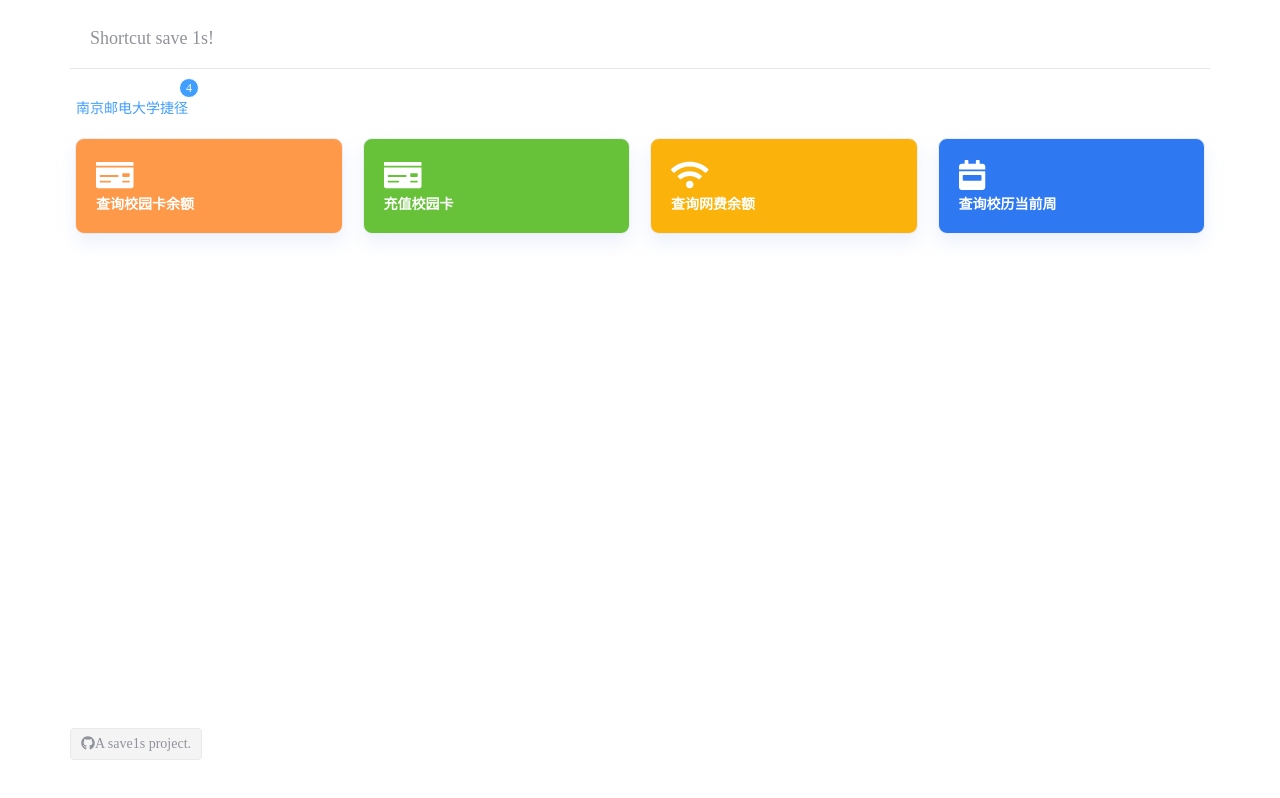
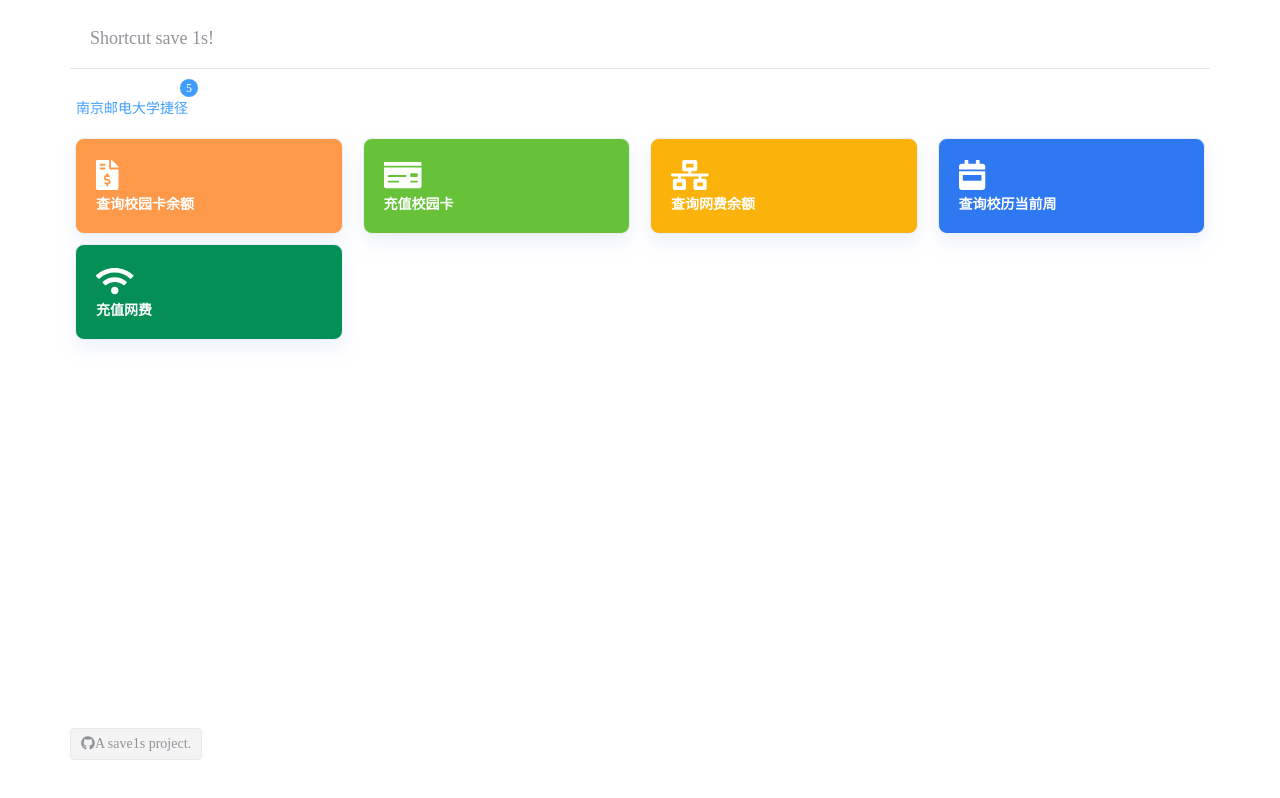
Before and after one commit to save1s/shortcuts, a Vue app: page / in a window 1280 px wide. Built offline with nearby package versions, Linux system fonts and the light colour scheme; the HTML template or start-up script is replaced by a standard one.

Commit message:
fix  duplicate categories, change shortcut icon.

```diff
--- a/public/static/shortcuts.json
+++ b/public/static/shortcuts.json
@@ -2,7 +2,7 @@
     {
         "name": "查询校园卡余额",
         "url": "https://www.icloud.com/shortcuts/f63cc17bdfa646cdb077ddf0abf7b6b0",
-        "icon": "money-check",
+        "icon": "file-invoice-dollar",
         "color": "rgb(254, 153, 73)",
         "description": "一键查询校园卡余额，也可以通过siri语音查询。"
     },
@@ -16,7 +16,7 @@
     {
         "name": "查询网费余额",
         "url": "https://www.icloud.com/shortcuts/7a4625f0d850403cbf96df9bbdaec025",
-        "icon": "wifi",
+        "icon": "network-wired",
         "color": "rgb(251, 179, 11)",
         "description": "查询校园网 NJUPT 网费余额。"
     },
@@ -26,5 +26,12 @@
         "icon": "calendar-week",
         "color": "rgb(46, 120, 242)",
         "description": "一键查询校历当前周。"
+    },
+    {
+        "name": "充值网费",
+        "url": "https://www.icloud.com/shortcuts/ca16b72b24014a819076fa37b4617e4d",
+        "icon": "wifi",
+        "color": "rgb(4, 143, 87)",
+        "description": "一键查询校历当前周。"
     }
 ]
--- a/src/pages/Main.vue
+++ b/src/pages/Main.vue
@@ -15,8 +15,6 @@
             :gutter="20"
             type="flex"
             justify="left"
-            v-for="(row_shortcuts, index) in four_cols_shortcuts"
-            :key="index"
             style="padding:5px"
           >
             <el-col :span="24">
```
Also changed, not shown: 8 other files (tests, documents, lock files or other folders).
